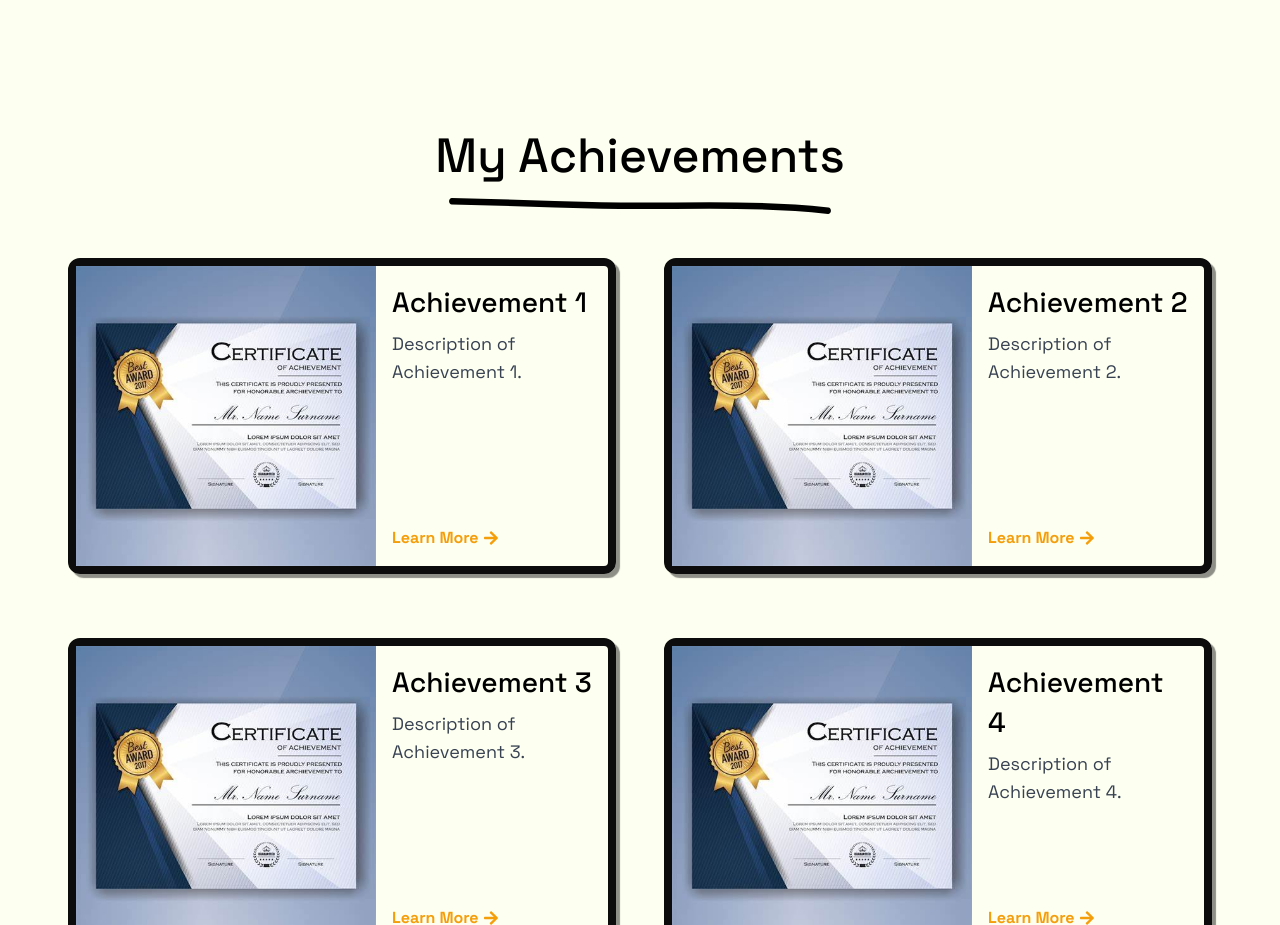
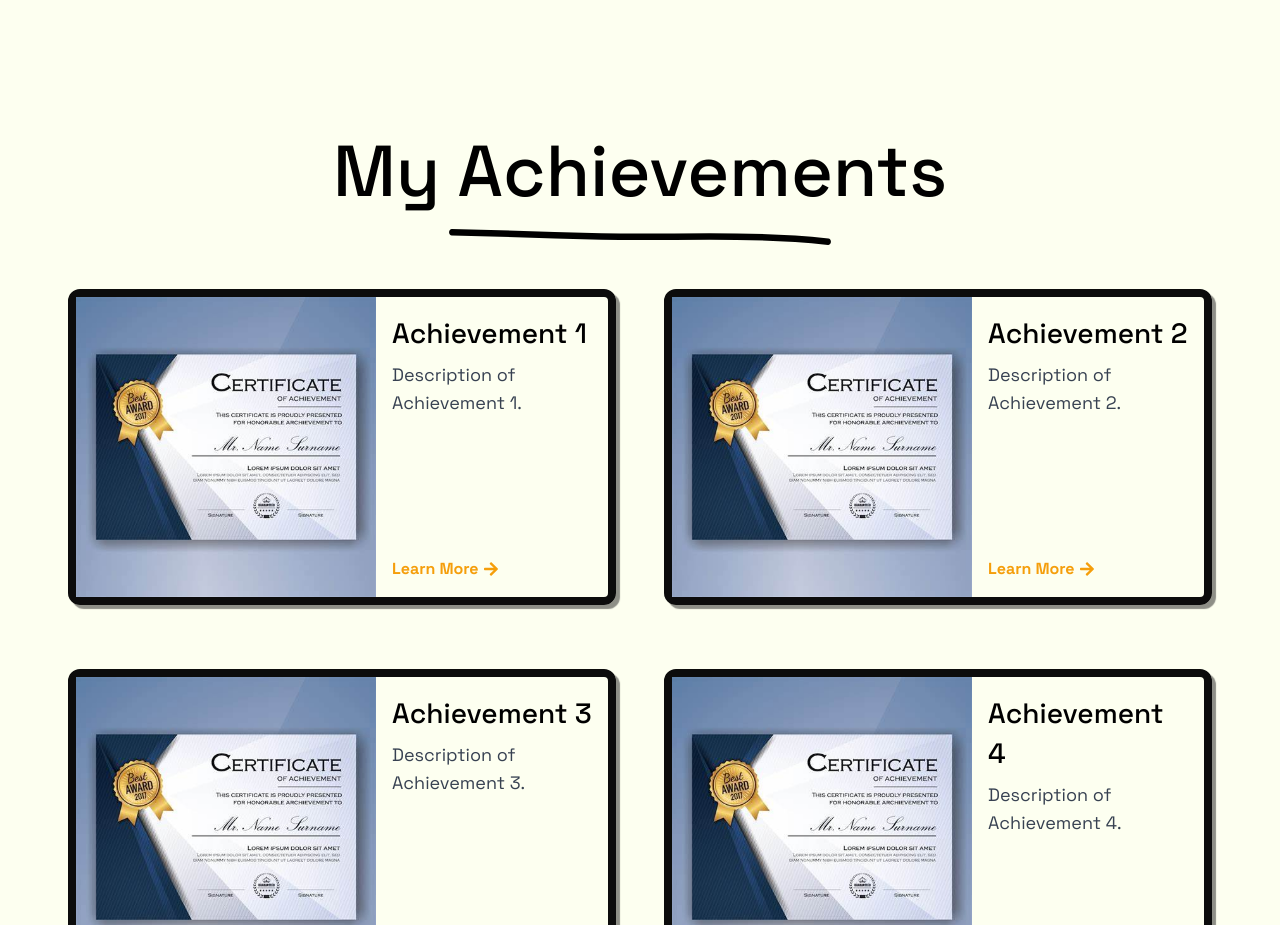
Before and after one commit to salmanfaraj06/react-setup-template, a React (Vite) app: page /about in a window 1280 px wide. Shown: the part 928-1853 px from the top of the page. Built offline with nearby package versions, Linux system fonts and the light colour scheme.

Commit message:
added size

```diff
--- a/src/components/Achievements.jsx
+++ b/src/components/Achievements.jsx
@@ -61,7 +61,7 @@ const Achievement = ({ image, title, description, link }) => (
 function Achievements() {
   return (
     <div className="flex flex-col m-12 sm:m-1 items-center my-10 sm:my-2">
-      <Text as="p" className=" text-[48px] md:text-[36px] sm:text-[29px] font-medium m-3 text-center">
+      <Text size="mypro" as="p" className=" md:text-[36px] sm:text-[29px] font-medium m-3 text-center">
         My Achievements
       </Text>
       <Img
```
